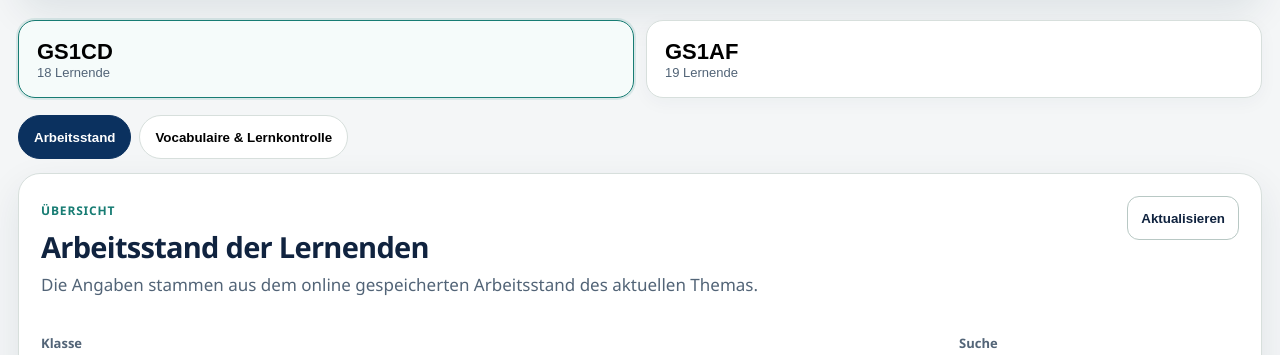
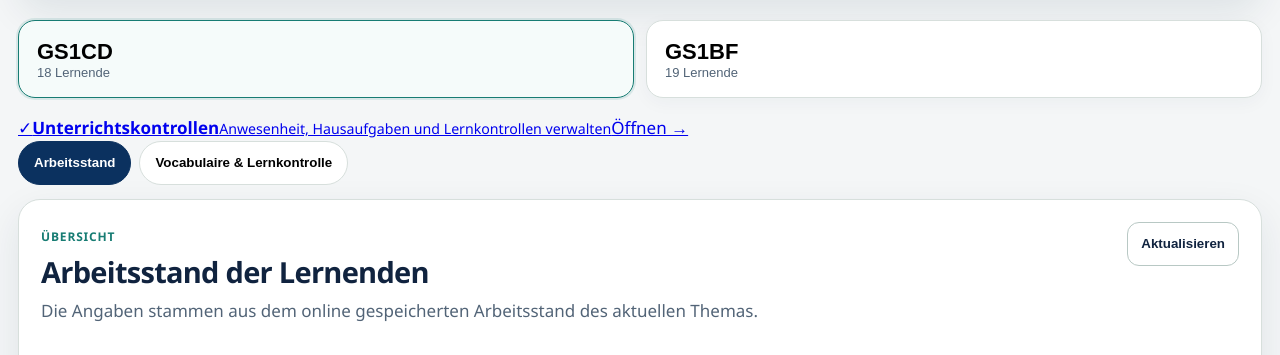
Before and after one commit to v57pm9tgp7-ui/franz-lernatelier, a website: page public/lehrperson/index.html in a window 1280 px wide. Shown: the part 378-733 px from the top of the page. Drawn offline with Linux system fonts and the light colour scheme; no server answers.

Commit message:
Integrate teacher controls link and clarify French course labels

```diff
--- a/public/lehrperson/index.html
+++ b/public/lehrperson/index.html
@@ -33,9 +33,11 @@
 
   <section class="group-switch" aria-label="Kursgruppe wählen">
     <button type="button" data-group="GS1CD" class="is-active"><strong>GS1CD</strong><span>18 Lernende</span></button>
-    <button type="button" data-group="GS1AF"><strong>GS1AF</strong><span>19 Lernende</span></button>
+    <button type="button" data-group="GS1AF"><strong>GS1BF</strong><span>19 Lernende</span></button>
   </section>
   <p class="source-note" id="sourceNote"></p>
+
+  <a class="teacher-controls-link" href="kontrollen.html"><span class="teacher-controls-icon">✓</span><span><strong>Unterrichtskontrollen</strong><small>Anwesenheit, Hausaufgaben und Lernkontrollen verwalten</small></span><span aria-hidden="true">Öffnen →</span></a>
 
   <nav class="teacher-tabs" aria-label="Bereich wählen">
     <button type="button" data-tab="progress" class="is-active">Arbeitsstand</button>
```
